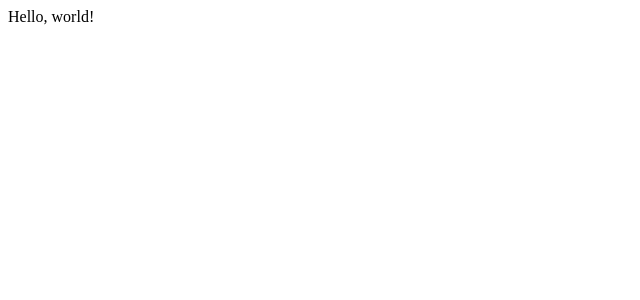
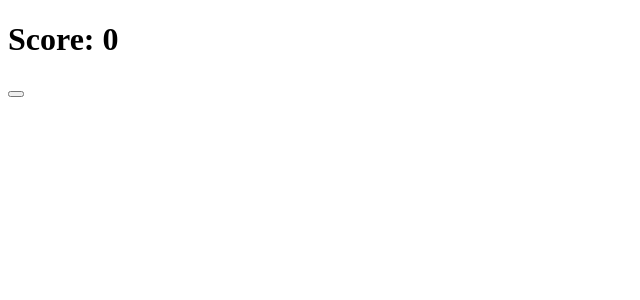
Before and after one commit to jtromero08/memorycards, a React (Vite) app: page / in a window 1280 px wide. Shown: the top 300 px of the page, without its empty margins (0-640 px from the left). Built offline with nearby package versions, Linux system fonts and the light colour scheme.

Commit message:
Here we added the Cards Board

```diff
--- a/src/App.tsx
+++ b/src/App.tsx
@@ -1,5 +1,11 @@
+import CardBoard from "./pages/CardBoard/CardBoard";
+
 const App = () =>{
-    return (<div>Hello, world!</div>);
+    return (
+        <>
+            <CardBoard></CardBoard>
+        </>
+    );
 }
 
 export default App;
```
